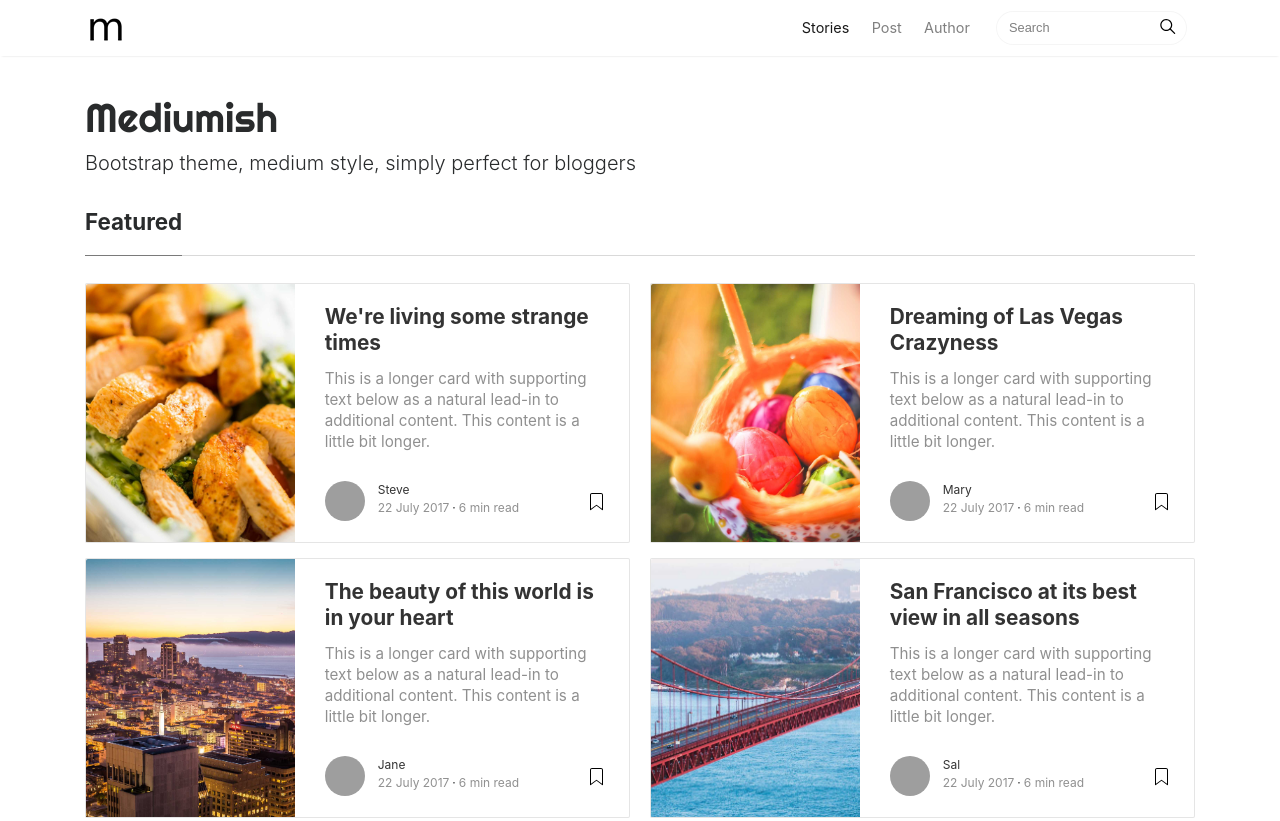
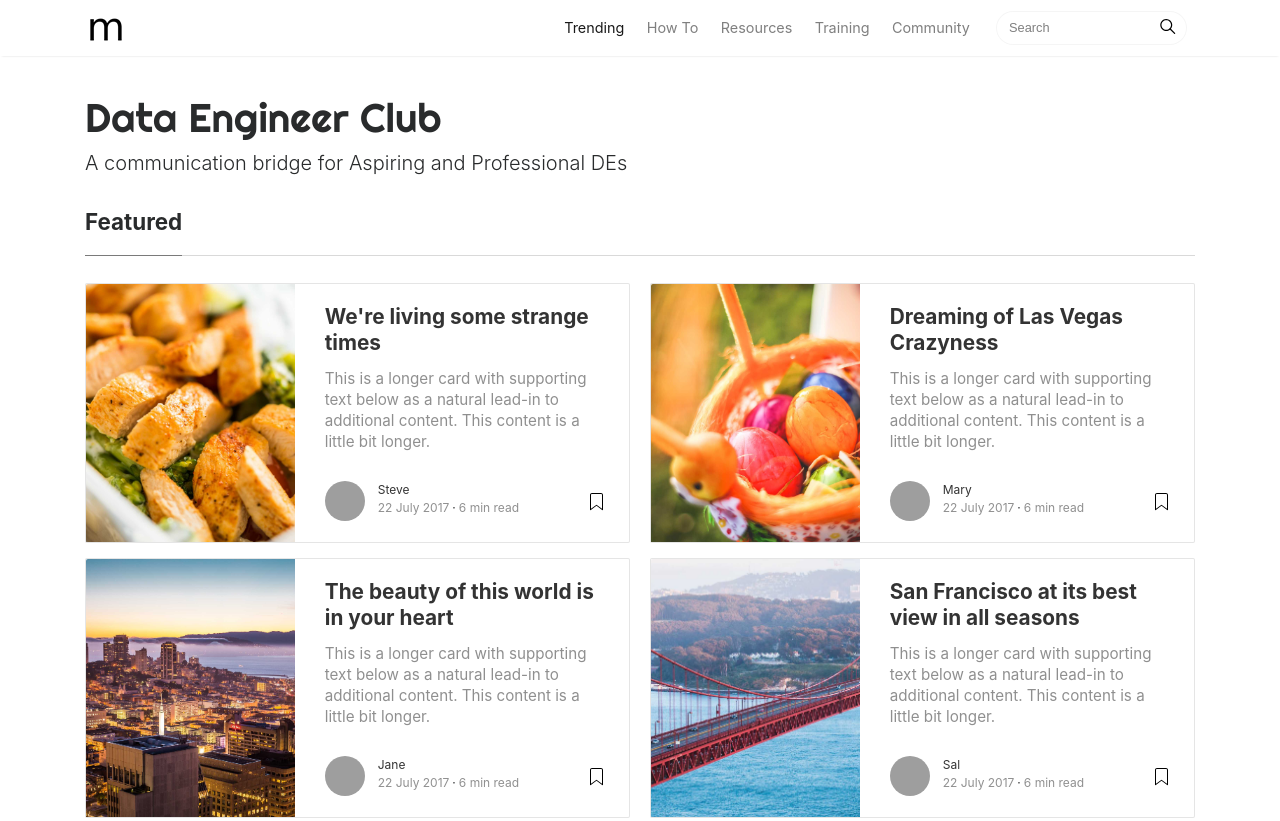
Before and after one commit to vivkv07/dataengineer_club, a plain HTML site: page index.html in a window 1280 px wide. Shown: the top 821 px of the page. Drawn offline with Linux system fonts and the light colour scheme; grey boxes are pictures that could not be loaded; a script that the page names is missing.

Commit message:
Update index.html

```diff
--- a/index.html
+++ b/index.html
@@ -6,7 +6,7 @@
 <meta name="description" content="">
 <meta name="author" content="">
 <link rel="icon" href="assets/img/favicon.ico">
-<title>Mediumish - A Medium style template by WowThemes.net</title>
+<title>DE Club - Community of Data Engineers</title>
 <!-- Bootstrap core CSS -->
 <link href="assets/css/bootstrap.min.css" rel="stylesheet">
 <!-- Fonts -->
@@ -33,14 +33,20 @@
 		<!-- Begin Menu -->
 		<ul class="navbar-nav ml-auto">
 			<li class="nav-item active">
-			<a class="nav-link" href="index.html">Stories <span class="sr-only">(current)</span></a>
+			<a class="nav-link" href="index.html">Trending <span class="sr-only">(current)</span></a>
 			</li>
 			<li class="nav-item">
-			<a class="nav-link" href="post.html">Post</a>
+			<a class="nav-link" href="post.html">How To</a>
 			</li>
 			<li class="nav-item">
-			<a class="nav-link" href="author.html">Author</a>
+			<a class="nav-link" href="author.html">Resources</a>
 			</li>
+				<li class="nav-item">
+				<a class="nav-link" href="post.html">Training</a>
+				</li>
+				<li class="nav-item">
+				<a class="nav-link" href="author.html">Community</a>
+				</li>
 		</ul>
 		<!-- End Menu -->
 		<!-- Begin Search -->
@@ -59,10 +65,9 @@
 ================================================== -->
 <div class="container">
 	<div class="mainheading">
-		<h1 class="sitetitle">Mediumish</h1>
+		<h1 class="sitetitle">Data Engineer Club</h1>
 		<p class="lead">
-			 Bootstrap theme, medium style, simply perfect for bloggers
-		</p>
+			A communication	bridge for Aspiring and Professional DEs	</p>
 	</div>
 <!-- End Site Title
 ================================================== -->
```
